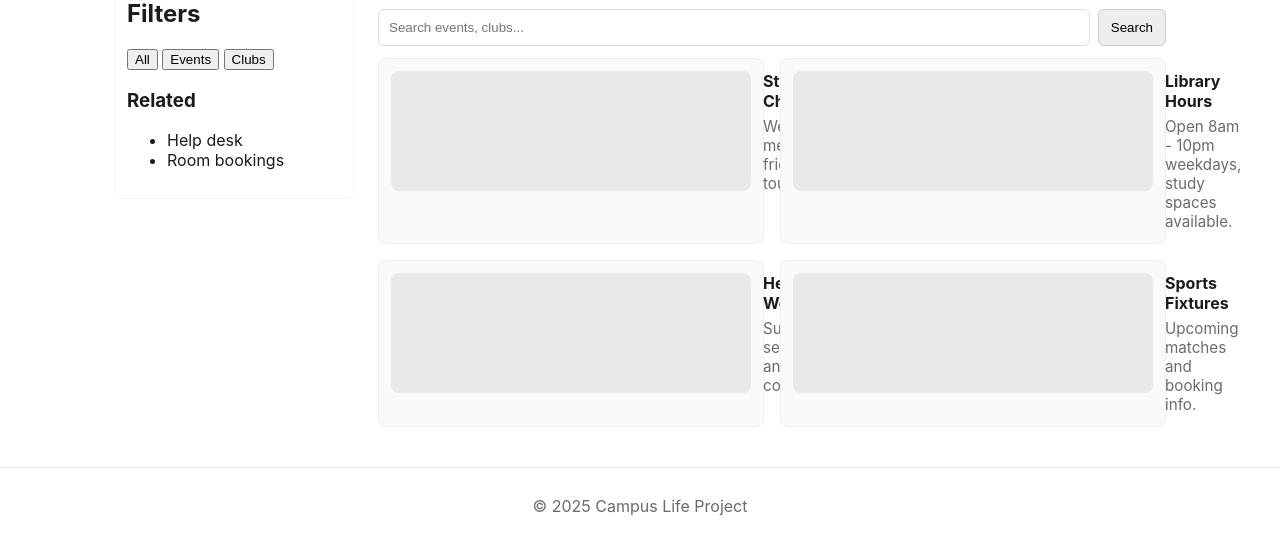
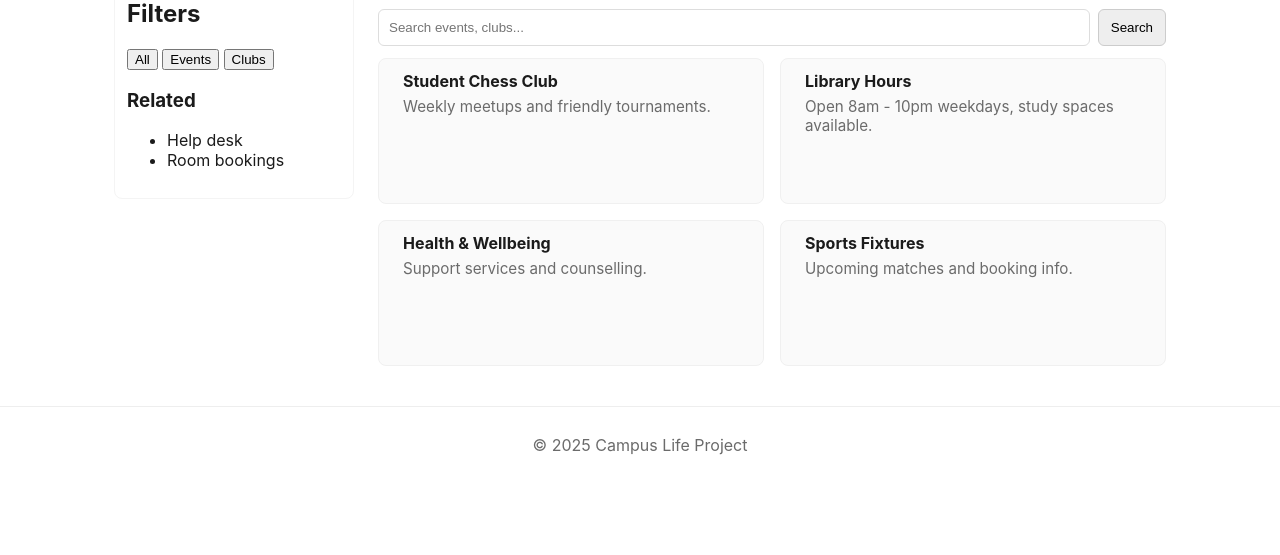
Before and after one commit to Carlson651/FInal-project-Campus-life-, a plain HTML site: page index.html in a window 1280 px wide. Shown: the part 107-662 px from the top of the page. Drawn offline with Linux system fonts and the light colour scheme.

Commit message:
Update styles.css

```diff
--- a/styles/styles.css
+++ b/styles/styles.css
@@ -60,3 +60,53 @@ button, a { outline-offset: 2px; }
   .thumb{width:100%;height:120px;flex:0 0 auto}
   .card{align-items:flex-start}
 }
+/* ===== Layout overflow fixes ===== */
+
+/* Make sure the main content grid can shrink inside the outer grid */
+.app { box-sizing: border-box; }
+
+/* Ensure the main content column allows children to shrink */
+.main-col { min-width: 0; }
+
+/* Ensure results grid and card containers never force overflow */
+.results { width: 100%; min-width: 0; box-sizing: border-box; }
+
+/* Prevent cards from growing beyond their column */
+.card {
+  max-width: 100%;
+  box-sizing: border-box;
+  word-wrap: break-word; /* keep long text from stretching layout */
+  overflow: visible;     /* let outline show but avoid layout shift */
+}
+
+/* Ensure thumbnail doesn't force a minimum width on small columns */
+.thumb { max-width: 100%; width: auto; height: 120px; }
+
+/* If you're using a nested grid or flex inside .results, make it shrink */
+.main-cards, .results > * { min-width: 0; }
+
+/* ===== Focus outline tuning (keeps it visible but neater) ===== */
+:focus {
+  outline: 3px solid rgba(59,130,246,0.9); /* accessible blue */
+  outline-offset: 0;                       /* remove large offset so it doesn't look like a floating box */
+  border-radius: 8px;
+}
+
+/* If outline still looks janky on cards, use box-shadow for a softer focus */
+.card:focus {
+  outline: none;
+  box-shadow: 0 0 0 3px rgba(59,130,246,0.18);
+}
+
+/* ===== Optional: stronger grid definition for desktop to avoid overlap ===== */
+@media (min-width:800px){
+  .app {
+    grid-template-columns: 240px minmax(0, 1fr); /* minmax prevents the main column from overflowing */
+    gap: 24px;
+  }
+
+  .results {
+    grid-template-columns: repeat(2, minmax(0, 1fr));
+    gap: 16px;
+  }
+}
```
